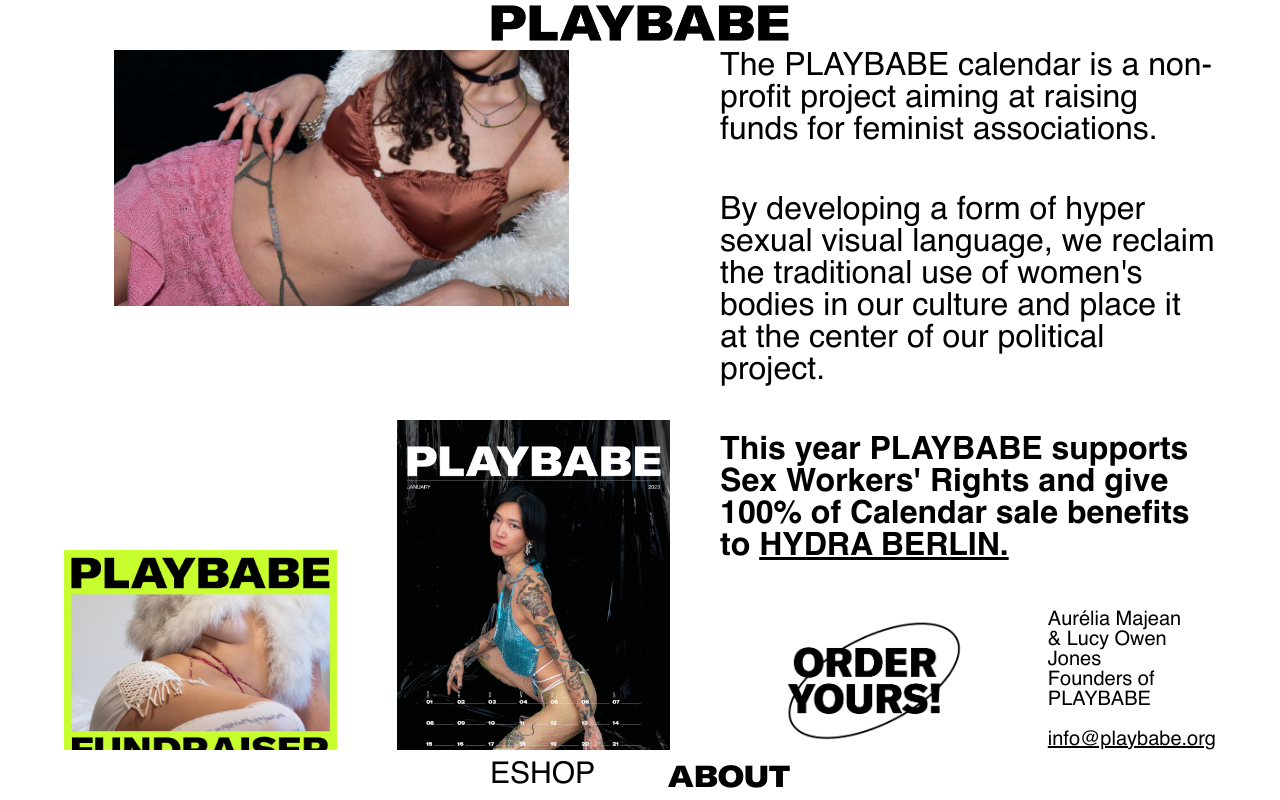
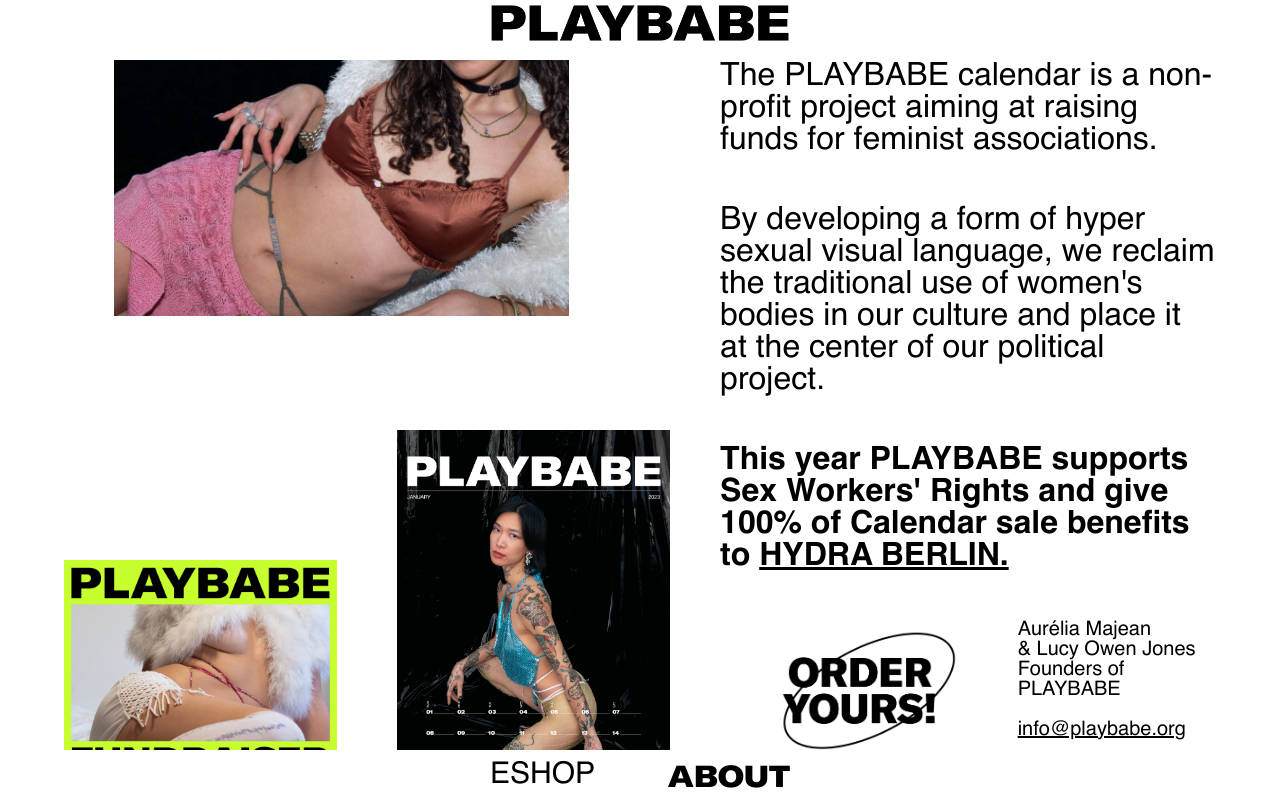
Before and after one commit to alexandre-roux/playbabe, a React (Create React App) app: page /about in a window 1280 px wide. Built offline with nearby package versions, Linux system fonts and the light colour scheme.

Commit message:
Add margin to the top

```diff
--- a/src/containers/About/index.scss
+++ b/src/containers/About/index.scss
@@ -22,7 +22,6 @@
 
     .images {
       width: 55%;
-      //flex: 5;
       -ms-overflow-style: none; /* Internet Explorer 10+ */
       scrollbar-width: none; /* Firefox */
       overflow-y: auto;
@@ -31,7 +30,7 @@
       .about1 {
         width: 75%;
         position: absolute;
-        top: 0;
+        top: 10px;
         left: 50px;
         z-index: -1;
       }
@@ -39,14 +38,14 @@
       .about3 {
         width: 45%;
         position: absolute;
-        top: 370px;
+        top: 380px;
         right: 0;
       }
 
       .about4 {
         width: 45%;
         position: absolute;
-        top: 500px;
+        top: 510px;
         left: 0;
         z-index: -1;
       }
@@ -54,7 +53,7 @@
       .about2 {
         width: 60%;
         position: absolute;
-        top: 920px;
+        top: 930px;
         right: 70px;
         z-index: -1;
       }
@@ -63,7 +62,7 @@
     .text {
       height: 100%;
       width: 45%;
-      //flex: 3;
+      margin-top: 10px;
       display: flex;
       justify-content: center;
 
@@ -84,13 +83,12 @@
         .details {
           display: flex;
           justify-content: space-between;
-          gap: 20px;
           height: 140px;
 
           .order-yours-container {
+            width: 60%;
             display: flex;
             justify-content: center;
-            width: 100%;
 
             .order-yours {
               height: 100%;
@@ -98,6 +96,7 @@
           }
 
           p {
+            width: 40%;
             font-size: 2.5vh;
           }
         }
```
